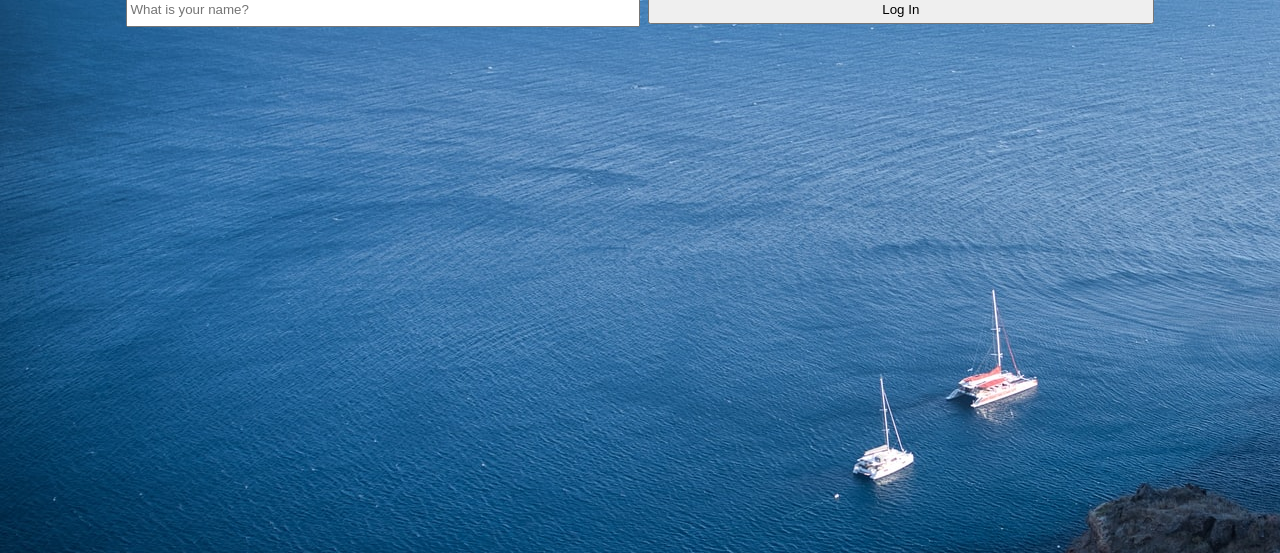
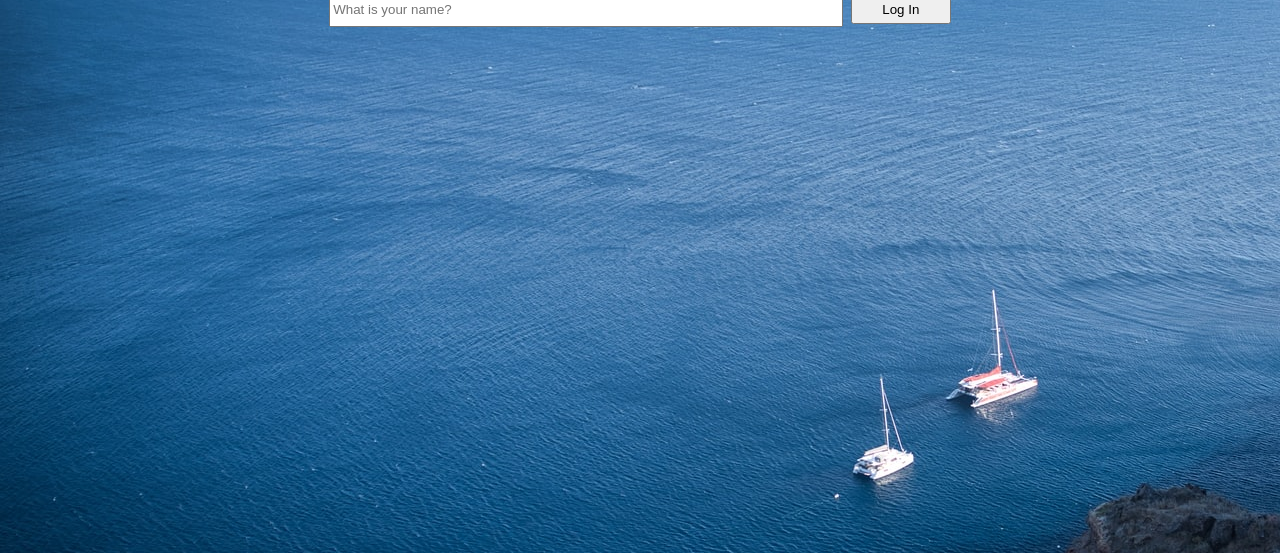
Before and after one commit to hongchanghyun/todo-clone, a plain HTML site: page index.html in a window 1280 px wide. Shown: the part 247-800 px from the top of the page. Drawn offline with Linux system fonts and the light colour scheme.

Commit message:
add submit css

```diff
--- a/css/style.css
+++ b/css/style.css
@@ -27,3 +27,8 @@ input {
 .list {
   list-style:none;
 }
+
+
+#login-form input[type=submit] {
+  width: 100px;
+}
```
